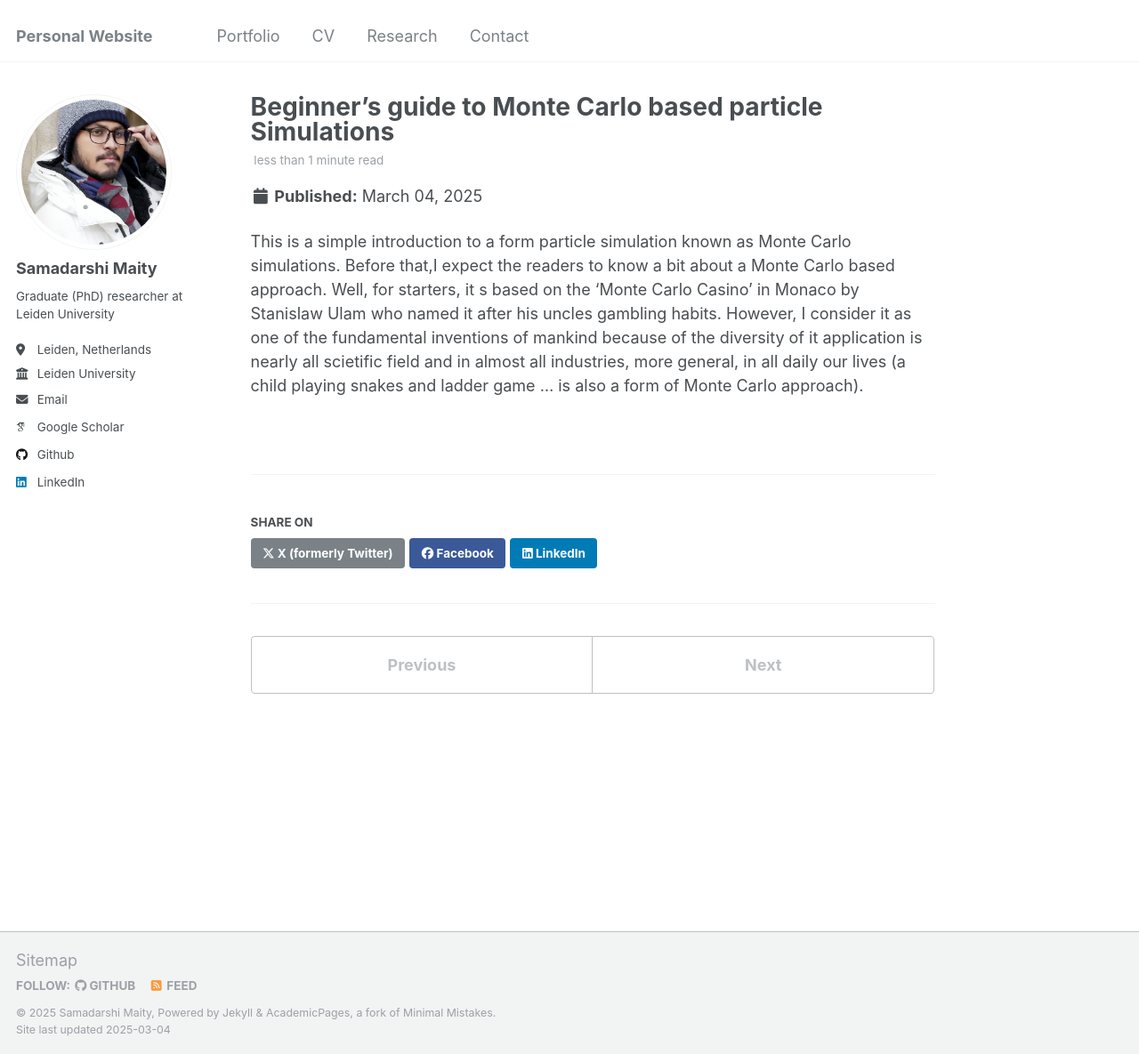
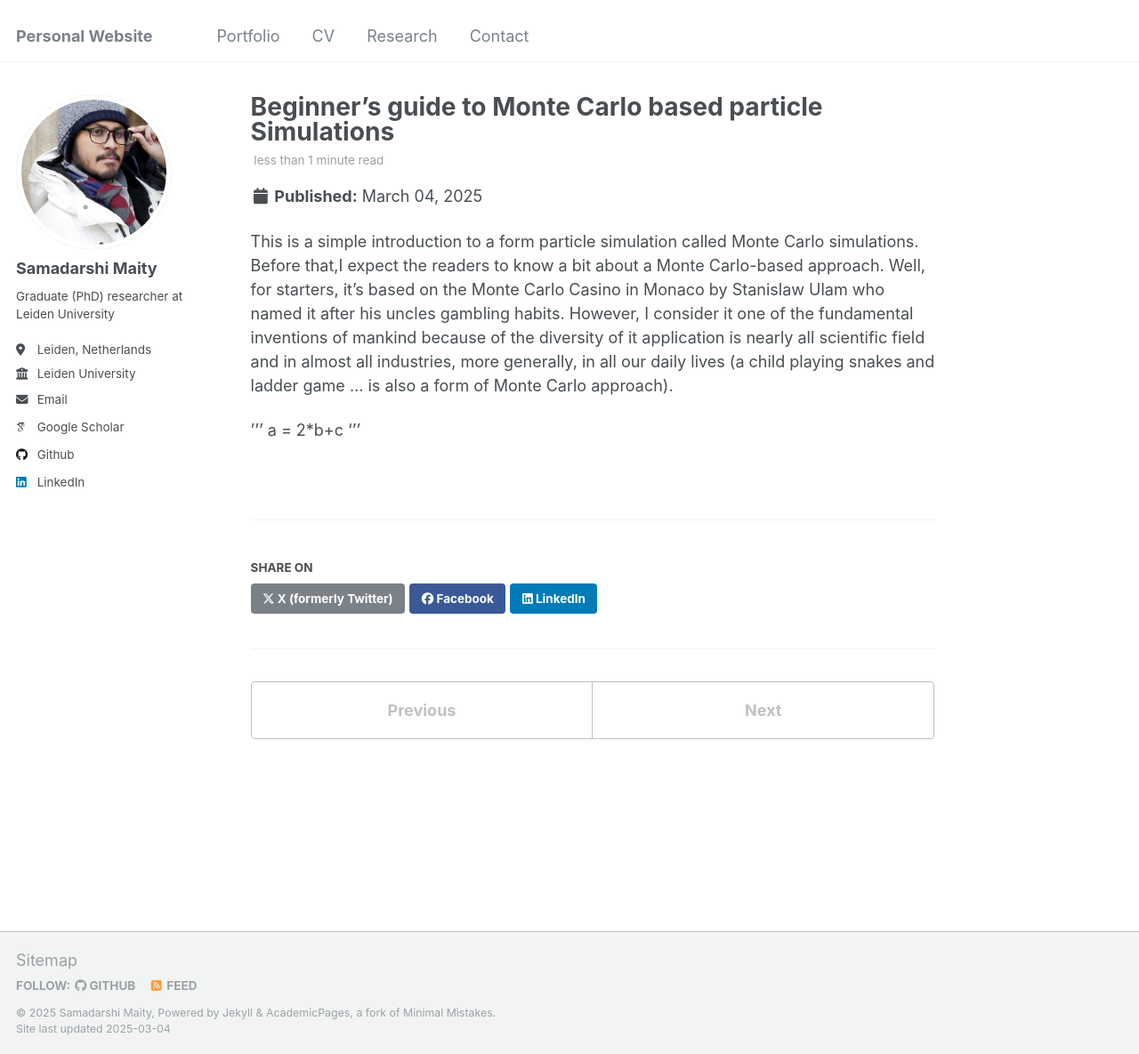
Before and after one commit to Samadarshi-Maity/Samadarshi-Maity.github.io, a Jekyll site: the page built from _portfolio/portfolio-3.md, in a window 1280 px wide and 1185 px high. Shown: the whole window at 89% size. Built offline with Jekyll 4.4.1, drawn with Linux system fonts in a browser that asks for light colours; some web fonts are replaced.

Commit message:
Update portfolio-3.md

```diff
--- a/_portfolio/portfolio-3.md
+++ b/_portfolio/portfolio-3.md
@@ -5,4 +5,9 @@ excerpt: "Easy introduction to Markovian Monte Carlo for thermodynamic property
 <img src='/images/KNN_/teaser.jpg'>"
 collection: portfolio
 ---
-This is a simple introduction to a form particle simulation known as Monte Carlo simulations. Before that,I expect the readers to know a bit about a Monte Carlo based approach. Well, for starters, it s based on the 'Monte Carlo Casino' in Monaco by Stanislaw Ulam who named it after his uncles gambling habits. However, I consider it as one of the fundamental inventions of mankind because of the diversity of it application is nearly all scietific field and  in almost all industries, more general, in all daily our lives (a child playing snakes and ladder game ... is also a form of Monte Carlo approach).
+This is a simple introduction to a form particle simulation called Monte Carlo simulations. Before that,I expect the readers to know a bit about a Monte Carlo-based approach. Well, for starters, it's based on the Monte Carlo Casino in Monaco by Stanislaw Ulam who named it after his uncles gambling habits. However, I consider it one of the fundamental inventions of mankind because of the diversity of it application is nearly all scientific field and  in almost all industries, more generally, in all our daily lives (a child playing snakes and ladder game ... is also a form of Monte Carlo approach).
+
+
+'''
+a  = 2*b+c
+'''
```
